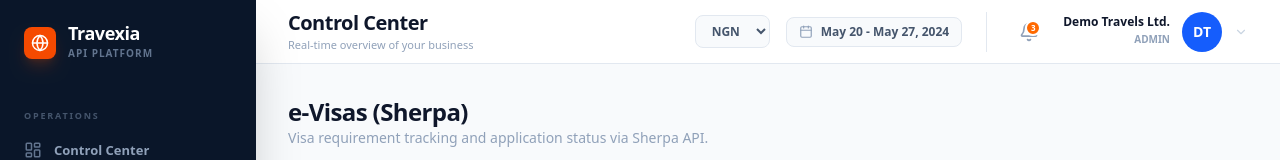
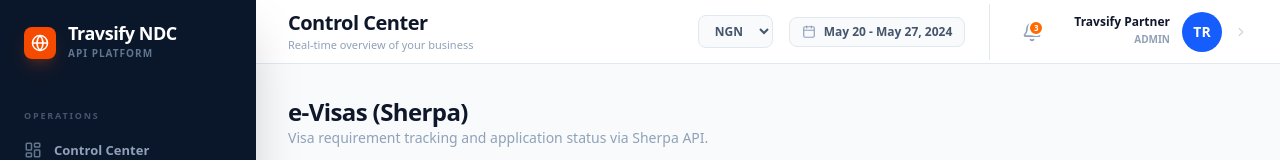
Before and after one commit to Travsify/travsify, a Next.js app in the folder frontend/: page /dashboard/visas in a window 1280 px wide. Shown: the top 160 px of the page. Built offline with nearby package versions, Linux system fonts and the light colour scheme; no server answers.

Commit message:
feat(frontend): white-label dashboard layout sidebar and user profile header

```diff
--- a/frontend/src/app/dashboard/layout.tsx
+++ b/frontend/src/app/dashboard/layout.tsx
@@ -79,14 +79,14 @@ export default function DashboardLayout({ children }: { children: React.ReactNod
 
   return (
     <div className="min-h-screen bg-[#F8FAFC] flex font-sans text-slate-900">
-      {/* Sidebar - Travexia Dark Navy */}
+      {/* Sidebar - Travsify NDC Dark Navy */}
       <aside className="w-64 bg-[#0A1629] flex flex-col fixed h-full z-50 shadow-2xl">
         <div className="p-6 mb-4 flex items-center gap-3">
           <div className="w-8 h-8 bg-orange-600 rounded-lg flex items-center justify-center text-white shadow-lg shadow-orange-600/20">
             <Globe size={18} />
           </div>
           <div className="flex flex-col">
-            <span className="text-lg font-black tracking-tight text-white leading-none">Travexia</span>
+            <span className="text-lg font-black tracking-tight text-white leading-none">Travsify NDC</span>
             <span className="text-[10px] font-black text-slate-500 uppercase tracking-widest mt-1">API Platform</span>
           </div>
         </div>
@@ -133,7 +133,7 @@ export default function DashboardLayout({ children }: { children: React.ReactNod
 
       {/* Main Content */}
       <main className="flex-1 ml-64 min-h-screen">
-        {/* Top Header - Travexia White */}
+        {/* Top Header - Travsify NDC White */}
         <header className="h-16 bg-white border-b border-slate-200 sticky top-0 z-40 flex items-center justify-between px-8">
           <div className="flex flex-col">
             <h1 className="text-xl font-black text-slate-900 tracking-tight">Control Center</h1>
@@ -157,14 +157,18 @@ export default function DashboardLayout({ children }: { children: React.ReactNod
                 <Bell size={20} />
                 <div className="absolute top-1.5 right-1.5 w-4 h-4 bg-orange-500 rounded-full border-2 border-white text-[8px] font-black text-white flex items-center justify-center">3</div>
               </button>
-              <div className="flex items-center gap-3 cursor-pointer group">
-                <div className="text-right">
-                  <p className="text-xs font-black text-slate-900 leading-none">Demo Travels Ltd.</p>
-                  <p className="text-[10px] text-slate-400 font-bold mt-1 uppercase">Admin</p>
+              <Link href="/dashboard/settings">
+                <div className="flex items-center gap-3 cursor-pointer group hover:bg-slate-50 p-2 -mr-2 rounded-xl transition-colors">
+                  <div className="text-right">
+                    <p className="text-xs font-black text-slate-900 leading-none">{user?.businessName || 'Travsify Partner'}</p>
+                    <p className="text-[10px] text-slate-400 font-bold mt-1 uppercase">{user?.role || 'Admin'}</p>
+                  </div>
+                  <div className="w-10 h-10 rounded-full bg-blue-600 flex items-center justify-center text-white font-black text-sm uppercase">
+                    {user?.businessName ? user.businessName.substring(0, 2) : 'TR'}
+                  </div>
+                  <ChevronRight size={14} className="text-slate-300 group-hover:text-blue-600 transition-colors" />
                 </div>
-                <div className="w-10 h-10 rounded-full bg-blue-600 flex items-center justify-center text-white font-black text-sm">DT</div>
-                <ChevronRight size={14} className="text-slate-300 rotate-90" />
-              </div>
+              </Link>
             </div>
           </div>
         </header>
```
